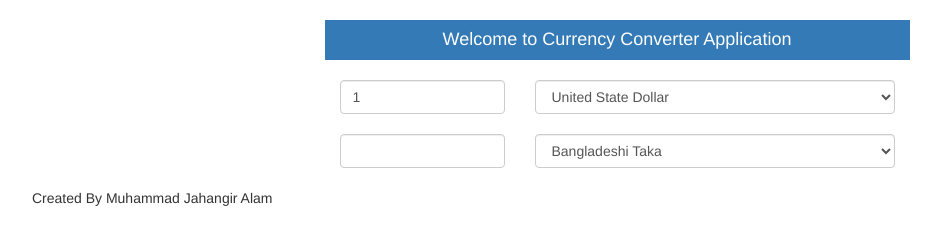
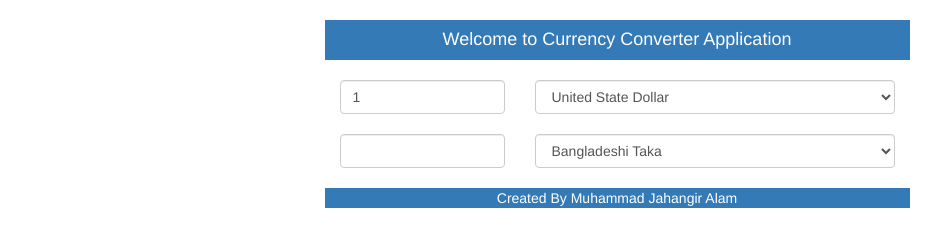
Before and after one commit to Alam1678/currency-converter, a plain HTML site: page index.htm in a window 1280 px wide. Shown: the whole page, without its empty margins (23-964 px from the left). Drawn offline with nearby package versions, Linux system fonts and the light colour scheme; no server answers.

Commit message:
Update index.htm

```diff
--- a/index.htm
+++ b/index.htm
@@ -72,7 +72,7 @@
 </div>
 </form>
   <div class="row mt-5">
-        <divclass="col-sm-6 col-sm-offset-3 text-center bg-primary text-white">
+        <div class="col-sm-6 col-sm-offset-3 text-center bg-primary text-white">
            Created By Muhammad Jahangir Alam
         </div>
     </div>
```
